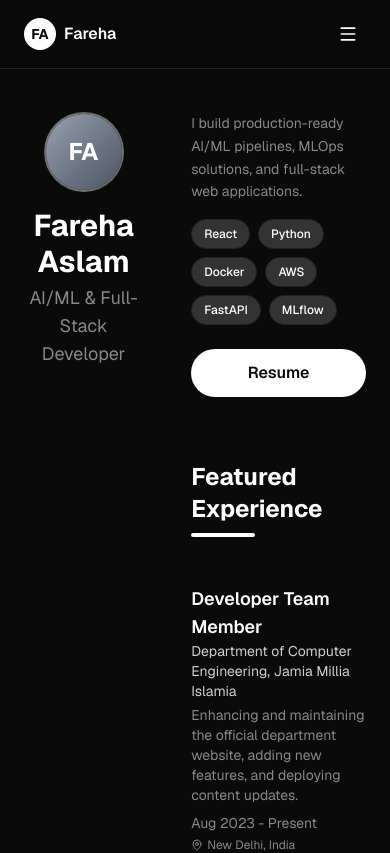
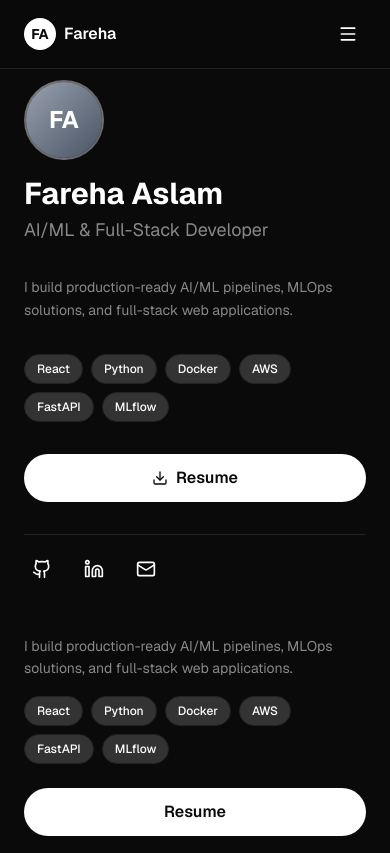
Before and after one commit to farehaaslam/portfolio_website, a Next.js app: page / in a window 390 px wide. Shown: the top 853 px of the page. Built offline with nearby package versions, Linux system fonts and the light colour scheme.

Commit message:
feat: redesign layout with responsive grid and sidebar adjustments

```diff
--- a/app/page.tsx
+++ b/app/page.tsx
@@ -8,9 +8,21 @@ export default function Home() {
   return (
     <div className="min-h-screen bg-background text-foreground">
       <Navigation />
-      <div className="flex relative pt-20">
-        <Sidebar />
-        <MainContent />
+
+      {/* Main bounding container */}
+      <div className="max-w-6xl mx-auto px-6 md:px-8 pt-20">
+        {/* 2-column grid layout */}
+        <div className="grid grid-cols-1 lg:grid-cols-12 gap-12 lg:gap-16">
+          {/* Left Sidebar - col-span-4 */}
+          <div className="lg:col-span-4">
+            <Sidebar />
+          </div>
+
+          {/* Right Content - col-span-8 */}
+          <div className="lg:col-span-8">
+            <MainContent />
+          </div>
+        </div>
       </div>
     </div>
   )
--- a/components/MainContent.tsx
+++ b/components/MainContent.tsx
@@ -7,7 +7,7 @@ import { AboutMeSection } from './sections/AboutMeSection'
 
 export function MainContent() {
   return (
-    <main className="w-full md:w-[65%] px-6 md:px-8 md:pl-0 py-8 space-y-16 md:space-y-20">
+    <main className="space-y-16 md:space-y-20">
       {/* Mobile Bio */}
       <div className="md:hidden">
         <p className="text-sm text-muted-foreground leading-relaxed">
--- a/components/Sidebar.tsx
+++ b/components/Sidebar.tsx
@@ -5,11 +5,11 @@ import Image from 'next/image'
 
 export function Sidebar() {
   return (
-    <aside className="w-full md:w-[35%] md:sticky md:top-20 md:max-h-[calc(100vh-80px)] md:overflow-y-auto px-6 md:px-8 py-8">
+    <aside className="lg:sticky lg:top-24 lg:h-fit">
       <div className="space-y-8">
         {/* Avatar and Name */}
         <div className="space-y-4">
-          <div className="flex justify-center md:justify-start">
+          <div className="flex justify-start">
             <div className="w-20 h-20 rounded-full bg-gradient-to-br from-white/20 to-white/10 border-2 border-white/30 flex items-center justify-center">
               <div className="w-full h-full rounded-full bg-gradient-to-br from-gray-400 to-gray-600 flex items-center justify-center text-white font-bold text-2xl">
                 FA
@@ -18,24 +18,24 @@ export function Sidebar() {
           </div>
 
           <div className="space-y-1">
-            <h1 className="text-3xl md:text-4xl font-bold text-white text-center md:text-left">
+            <h1 className="text-3xl md:text-4xl font-bold text-white text-left">
               Fareha Aslam
             </h1>
-            <p className="text-lg text-muted-foreground text-center md:text-left">
+            <p className="text-lg text-muted-foreground text-left">
               AI/ML & Full-Stack Developer
             </p>
           </div>
         </div>
 
         {/* Bio */}
-        <div className="hidden md:block">
+        <div>
           <p className="text-sm text-muted-foreground leading-relaxed">
             I build production-ready AI/ML pipelines, MLOps solutions, and full-stack web applications.
           </p>
         </div>
 
         {/* Tech Stack Pills */}
-        <div className="hidden md:block">
+        <div>
           <div className="flex flex-wrap gap-2">
             {['React', 'Python', 'Docker', 'AWS', 'FastAPI', 'MLflow'].map((tech) => (
               <span
@@ -49,13 +49,13 @@ export function Sidebar() {
         </div>
 
         {/* CTA Button */}
-        <button className="hidden md:flex w-full items-center justify-center gap-2 px-4 py-3 rounded-full bg-white text-background font-semibold hover:bg-white/90 transition-colors">
+        <button className="w-full flex items-center justify-center gap-2 px-4 py-3 rounded-full bg-white text-background font-semibold hover:bg-white/90 transition-colors">
           <Download className="w-4 h-4" />
           Resume
         </button>
 
         {/* Social Links */}
-        <div className="hidden md:flex gap-4 pt-4 border-t border-border">
+        <div className="flex gap-4 pt-4 border-t border-border">
           <a
             href="#"
             className="p-2 hover:bg-muted rounded-lg transition-colors"
```
